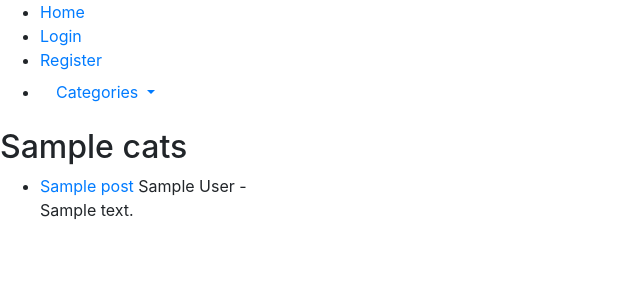
After one commit to jjconway23/threeofthebest, a Django app: template theblog/templates/categories.html in a window 1280 px wide. The commit adds this page. Shown: the top 300 px of the page, without its empty margins (0-640 px from the left). Run offline with Django 3.2, Linux system fonts and the light colour scheme; the template is opened without the code that fills it: most values are stand-ins (such as "Sample title", 1, 10 or a date in 2020).

Commit message:
Complete categories and restict user to pages

```diff
--- a/theblog/forms.py
+++ b/theblog/forms.py
@@ -16,7 +16,7 @@ class PostForm(forms.ModelForm):
 			'title': forms.TextInput(attrs={'class': 'form-control'}),
 			'title_tag': forms.TextInput(attrs={'class': 'form-control'}),
 			#'author': forms.TextInput(attrs={'class': 'form-control', 'value':'', 'id':'elder', 'type':'hidden'}),
-			'author': forms.Select(attrs={'class': 'form-control'}),
+			'author': forms.TextInput(attrs={'class': 'form-control', 'id': 'form-user-id', 'type':'hidden'}),
 			'category': forms.Select(choices=choices_list, attrs={'class': 'form-control'}),
 			'body': forms.Textarea(attrs={'class': 'form-control'}),
 			#'snippet': forms.Textarea(attrs={'class': 'form-control'}),
@@ -26,14 +26,14 @@ class PostForm(forms.ModelForm):
 class UpdatePostForm(forms.ModelForm):
 	class Meta:
 		model = Post
-		fields = ('title', 'title_tag', 'body')
+		fields = ('title', 'title_tag', 'category', 'body')
 
 		widgets = {
 			'title': forms.TextInput(attrs={'class': 'form-control'}),
 			'title_tag': forms.TextInput(attrs={'class': 'form-control'}),
 			#'author': forms.TextInput(attrs={'class': 'form-control', 'value':'', 'id':'elder', 'type':'hidden'}),
 			#'author': forms.Select(attrs={'class': 'form-control'}),
-			#'category': forms.Select(choices=choice_list, attrs={'class': 'form-control'}),
+			'category': forms.Select(choices=choices_list, attrs={'class': 'form-control'}),
 			'body': forms.Textarea(attrs={'class': 'form-control'}),
 			#'snippet': forms.Textarea(attrs={'class': 'form-control'}),
 		}
--- a/theblog/templates/add_post.html
+++ b/theblog/templates/add_post.html
@@ -12,6 +12,10 @@
         <input type="submit" value="Submit">
     </form>
 </div>
+<script>
+    let name = '{{ user.id }}';
+    document.getElementById("form-user-id").value = name;
+</script>
 {% else %}
 <a href="{% url 'login' %}">Login</a>
 
--- a/theblog/templates/base.html
+++ b/theblog/templates/base.html
@@ -24,8 +24,26 @@
               <li><a href="{% url 'login' %}">Login</a></li>
               <li><a href="{% url 'register' %}">Register</a></li>
             {% endif %}
+            {% if cat_menu %}
+            <li class="nav-item dropdown">
+              <a class="nav-link dropdown-toggle" href="#" id="navbarDropdown" role="button" data-toggle="dropdown" aria-haspopup="true" aria-expanded="false">
+                Categories
+              </a>
+              <div class="dropdown-menu" aria-labelledby="navbarDropdown">
+                {% for cat in cat_menu %}
+                  <a class="dropdown-item" href="{% url 'category' cat|slugify %}">{{cat|title}}</a>
 
+                {% endfor %}
 
+              </div>
+              {% else %}
+              <li>
+                <a href="{% url 'category_list' %}">
+                  Categories
+                </a>
+
+            </li>
+            {% endif %}
 
           </ul>
       </nav>
--- /dev/null
+++ b/theblog/templates/categories.html
@@ -0,0 +1,29 @@
+{% extends 'base.html' %}
+{% block title %}
+<title>Categories | 3 of the Best </title>
+{% endblock %}
+{% block content%}
+{% if category_posts %}
+    <h2>{{cats}}</h2>
+    <ul>
+    {% for post in category_posts %}
+    <li>
+        <a href="{% url 'post-details' post.pk %}">{{post.title}}</a>
+        {{post.author|capfirst}} -
+        {% comment %}
+        {% if user.is_authenticated %}
+            <a href="{% url 'update_post' post.pk%}">Update</a>
+            <a href="{% url 'delete_post' post.pk%}">Delete</a>
+        {% endif %}
+        {% endcomment %}
+
+        <br>
+        {{post.body|slice:":200"|safe}}
+    </li>
+    </ul>
+    {% endfor %}
+{% else %}
+    <h2>There are no blog posts in this category yet</h2>
+{% endif %}
+
+{% endblock %}
--- a/theblog/templates/home.html
+++ b/theblog/templates/home.html
@@ -12,11 +12,15 @@
     {% for post in object_list %}
     <li>
         <a href="{% url 'post-details' post.pk %}">{{post.title}}</a>
+        - <a href="{% url 'category' post.category|slugify %}">{{ post.category }}</a>
         {{post.author|capfirst}} -
         {% comment %}
+        This is commented out due to us not allowing users to edit or delete posts.
         {% if user.is_authenticated %}
+            {% if user.id == post.author.id %}
             <a href="{% url 'update_post' post.pk%}">Update</a>
             <a href="{% url 'delete_post' post.pk%}">Delete</a>
+            {% endif %}
         {% endif %}
         {% endcomment %}
 
--- a/theblog/templates/update_post.html
+++ b/theblog/templates/update_post.html
@@ -4,7 +4,7 @@
 {% endblock %}
 {% block content%}
 {% if user.is_authenticated %}
-
+    {% if user.id == post.author.id %}
         <div class="form-group">
             <form method="POST">
                 {% csrf_token %}
@@ -13,6 +13,10 @@
             </form>
         </div>
     {% else %}
+        <h3>You are not allowed to access this page</h3>
+    {% endif %}
+{% else %}
+
 <a href="{% url 'login' %}">Login</a>
 
 {% endif %}
--- a/theblog/urls.py
+++ b/theblog/urls.py
@@ -1,4 +1,6 @@
 from django.urls import path
+
+from theblog.models import Category
 from . import views
 urlpatterns = [
     path('', views.ListHomeView.as_view(), name='home'),
@@ -6,4 +8,6 @@ urlpatterns = [
     path('add_post/', views.CreatePostView.as_view(), name='add_post'),
     path('article/edit/<int:pk>', views.UpdatePostView.as_view(), name='update_post'),
     path('article/<int:pk>/remove', views.DeletePostView.as_view(), name='delete_post'),
+    path('category/<str:cats>/',views.ListCategoryView,name='category'),
+    path('category-list/', views.ListAllCategoriesView, name='category_list')
 ]
```
Also changed, not shown: theblog/templates/blog_details.html (+9 -1 lines), theblog/templates/categories_list.html (added, +13 -0 lines), theblog/templates/delete_post.html (+4 -4 lines), theblog/views.py (+23 -1 lines), db.sqlite3. Lines whose indentation alone changed are shown as unchanged.
